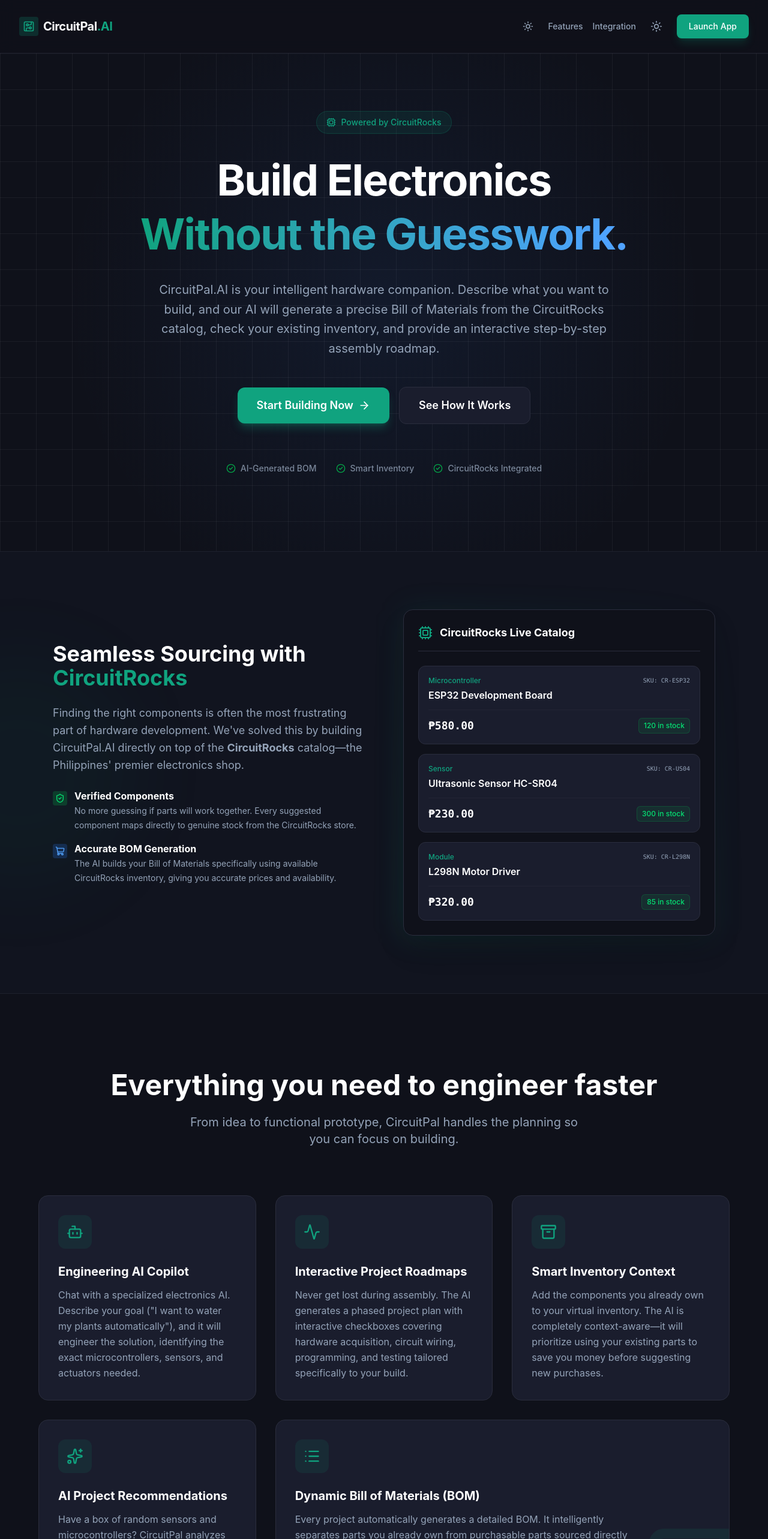
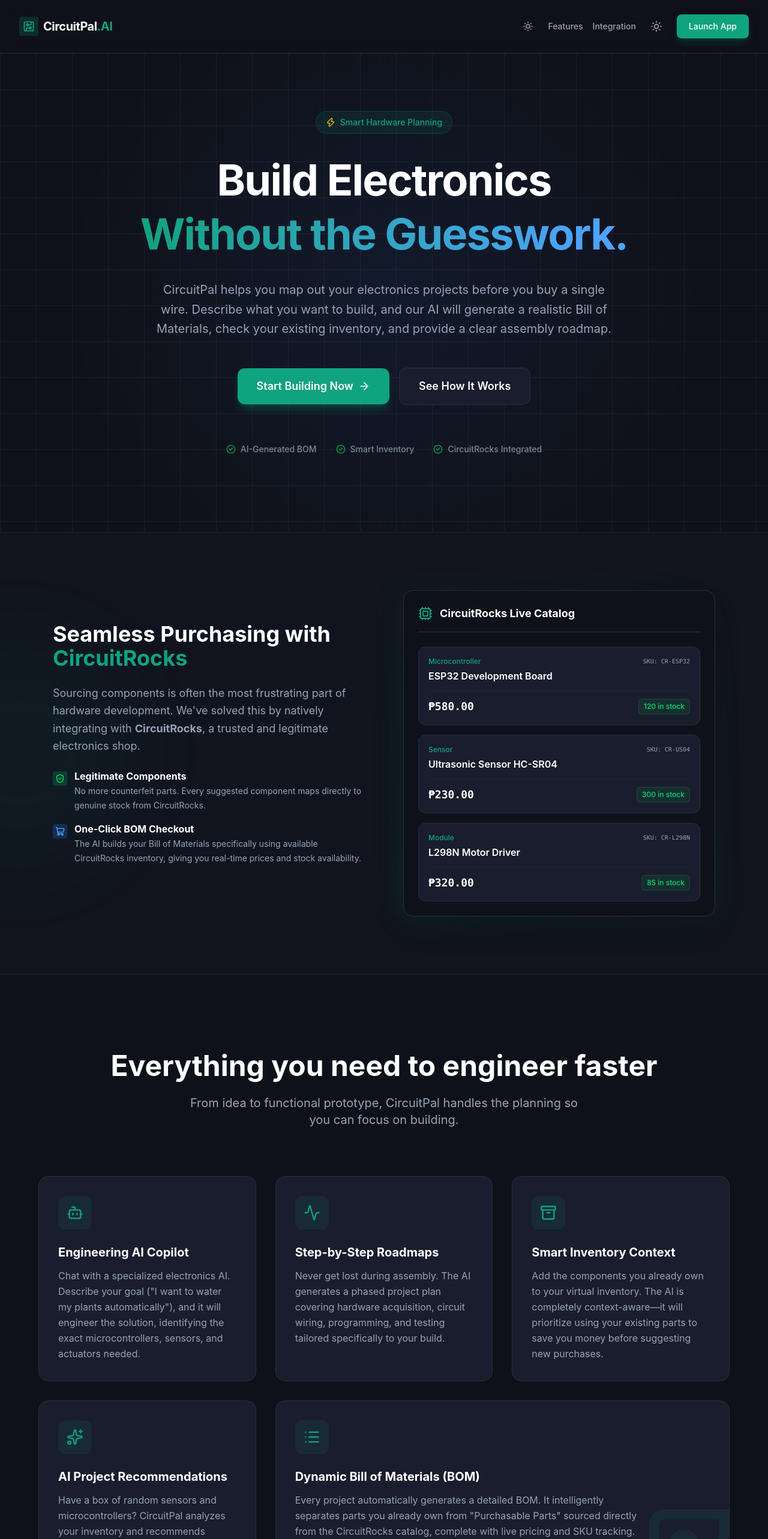
Before and after one commit to sillyCodeValley1/FEU-HACKATHON-2026, a React (Vite) app in the folder frontend/: page / in a window 1280 px wide. Shown: the top 2566 px of the page at 60% size. Built offline with nearby package versions, Linux system fonts and the light colour scheme.

Commit message:
adds project progress status

```diff
--- a/frontend/src/pages/Landing.tsx
+++ b/frontend/src/pages/Landing.tsx
@@ -105,8 +105,8 @@
 
           <div className="relative z-10 max-w-5xl mx-auto text-center">
             <div className="inline-flex items-center gap-2 px-4 py-2 rounded-full bg-primary/10 text-primary text-sm font-medium mb-8 border border-primary/20 shadow-sm shadow-primary/5">
-              <Cpu size={16} className="text-primary" />
-              <span>Powered by CircuitRocks</span>
+              <Zap size={16} className="text-yellow-400" />
+              <span>Smart Hardware Planning</span>
             </div>
 
             <h1 className="text-5xl md:text-7xl font-bold text-white mb-8 leading-tight tracking-tight">
@@ -115,7 +115,7 @@
             </h1>
 
             <p className="text-lg md:text-xl text-text-muted max-w-3xl mx-auto mb-12 leading-relaxed">
-              CircuitPal.AI is your intelligent hardware companion. Describe what you want to build, and our AI will generate a precise Bill of Materials from the CircuitRocks catalog, check your existing inventory, and provide an interactive step-by-step assembly roadmap.
+              CircuitPal helps you map out your electronics projects before you buy a single wire. Describe what you want to build, and our AI will generate a realistic Bill of Materials, check your existing inventory, and provide a clear assembly roadmap.
             </p>
 
             <div className="flex flex-col sm:flex-row items-center justify-center gap-4">
@@ -150,24 +150,24 @@
              <div className="grid grid-cols-1 lg:grid-cols-2 gap-16 items-center">
                <div className="reveal-on-scroll opacity-0 translate-y-8">
                  <h2 className="text-3xl md:text-4xl font-bold text-white mb-6">
-                   Seamless Sourcing with <span className="text-primary">CircuitRocks</span>
+                   Seamless Purchasing with <span className="text-primary">CircuitRocks</span>
                  </h2>
                  <p className="text-text-muted text-lg leading-relaxed mb-6">
-                   Finding the right components is often the most frustrating part of hardware development. We've solved this by building CircuitPal.AI directly on top of the <strong>CircuitRocks</strong> catalog—the Philippines' premier electronics shop.
+                   Sourcing components is often the most frustrating part of hardware development. We've solved this by natively integrating with <strong>CircuitRocks</strong>, a trusted and legitimate electronics shop.
                  </p>
                  <ul className="space-y-4 mb-8">
                    <li className="flex items-start gap-3">
                      <div className="mt-1 p-1 bg-green-500/20 rounded text-green-400"><ShieldCheck size={16} /></div>
                      <div>
-                       <strong className="text-white block">Verified Components</strong>
-                       <span className="text-text-muted text-sm">No more guessing if parts will work together. Every suggested component maps directly to genuine stock from the CircuitRocks store.</span>
+                       <strong className="text-white block">Legitimate Components</strong>
+                       <span className="text-text-muted text-sm">No more counterfeit parts. Every suggested component maps directly to genuine stock from CircuitRocks.</span>
                      </div>
                    </li>
                    <li className="flex items-start gap-3">
                      <div className="mt-1 p-1 bg-blue-500/20 rounded text-blue-400"><ShoppingCart size={16} /></div>
                      <div>
-                       <strong className="text-white block">Accurate BOM Generation</strong>
-                       <span className="text-text-muted text-sm">The AI builds your Bill of Materials specifically using available CircuitRocks inventory, giving you accurate prices and availability.</span>
+                       <strong className="text-white block">One-Click BOM Checkout</strong>
+                       <span className="text-text-muted text-sm">The AI builds your Bill of Materials specifically using available CircuitRocks inventory, giving you real-time prices and stock availability.</span>
                      </div>
                    </li>
                  </ul>
@@ -228,9 +228,9 @@
                 <div className="w-14 h-14 rounded-xl bg-primary/10 flex items-center justify-center text-primary mb-6 group-hover:bg-primary/20 group-hover:scale-110 transition-all">
                   <Activity size={28} />
                 </div>
-                <h3 className="text-xl font-bold text-white mb-3">Interactive Project Roadmaps</h3>
+                <h3 className="text-xl font-bold text-white mb-3">Step-by-Step Roadmaps</h3>
                 <p className="text-text-muted leading-relaxed">
-                  Never get lost during assembly. The AI generates a phased project plan with interactive checkboxes covering hardware acquisition, circuit wiring, programming, and testing tailored specifically to your build.
+                  Never get lost during assembly. The AI generates a phased project plan covering hardware acquisition, circuit wiring, programming, and testing tailored specifically to your build.
                 </p>
               </div>
 
@@ -264,7 +264,7 @@
                   </div>
                   <h3 className="text-xl font-bold text-white mb-3">Dynamic Bill of Materials (BOM)</h3>
                   <p className="text-text-muted leading-relaxed max-w-xl">
-                    Every project automatically generates a detailed BOM. It intelligently separates parts you already own from purchasable parts sourced directly from the CircuitRocks catalog, alongside helpful links for any external components.
+                    Every project automatically generates a detailed BOM. It intelligently separates parts you already own from "Purchasable Parts" sourced directly from the CircuitRocks catalog, complete with live pricing and SKU tracking.
                   </p>
                 </div>
               </div>
@@ -293,13 +293,7 @@
 
       {/* Footer */}
       <footer className="py-8 border-t border-border-dark text-center text-sm text-text-muted">
-        <p className="mb-2">© 2026 CircuitPal.AI. Built for hardware enthusiasts.</p>
-        <p className="flex items-center justify-center gap-2">
-          <span>Powered by</span>
-          <a href="https://circuit.rocks/" target="_blank" rel="noreferrer" className="text-primary hover:text-primary-light transition-colors font-medium">
-            CircuitRocks
-          </a>
-        </p>
+        <p>© 2026 CircuitPal.AI. Built for hardware enthusiasts.</p>
       </footer>
     </div>
   );
--- a/frontend/src/pages/MainApp.tsx
+++ b/frontend/src/pages/MainApp.tsx
@@ -1252,6 +1252,9 @@
                   <div className="grid grid-cols-1 md:grid-cols-2 lg:grid-cols-3 gap-5">
                     {projects.map(p => {
                       const purchasablePartsCount = p.bom.filter(item => !findInInventory(item.name)).length + p.missing_components.length;
+                      const completedCount = completedSteps[p.id]?.size || 0;
+                      const totalSteps = p.plan.length;
+                      const progressPercentage = totalSteps > 0 ? Math.round((completedCount / totalSteps) * 100) : 0;
 
                       return (
                       <div
@@ -1259,22 +1262,43 @@
                         onClick={() => { setActiveProjectId(p.id); setProjectTab('chat'); }}
                         className="bg-bg-panel border border-border-dark rounded-xl p-5 cursor-pointer hover:border-primary/50 hover:shadow-lg hover:shadow-primary/5 transition-all group flex flex-col h-48"
                       >
-                        <div className="flex justify-between items-start mb-3">
-                          <div className="w-10 h-10 rounded-lg bg-bg-dark flex items-center justify-center text-primary border border-border-dark group-hover:bg-primary/10 transition-colors">
+                        <div className="flex items-center mb-3 gap-3">
+                          <div className="w-10 h-10 rounded-lg bg-bg-dark flex items-center justify-center text-primary border border-border-dark group-hover:bg-primary/10 transition-colors shrink-0">
                             <Cpu size={20} />
                           </div>
+
+                          {totalSteps > 0 && (
+                            <div className="flex items-center flex-1 gap-3 px-2">
+                              <div className="h-1.5 flex-1 bg-bg-dark rounded-full overflow-hidden">
+                                <div
+                                  className={cn(
+                                    "h-full transition-all duration-500",
+                                    progressPercentage === 100 ? "bg-green-500" : "bg-primary"
+                                  )}
+                                  style={{ width: `${progressPercentage}%` }}
+                                />
+                              </div>
+                              <span className={cn("text-xs font-bold", progressPercentage === 100 ? "text-green-400" : "text-primary")}>
+                                {progressPercentage}%
+                              </span>
+                            </div>
+                          )}
+
                           <button
                             onClick={(e) => handleDeleteProject(p.id, e)}
-                            className="text-text-muted hover:text-red-400 p-1.5 rounded-md hover:bg-bg-dark transition-colors opacity-0 group-hover:opacity-100"
+                            className={cn(
+                              "text-text-muted hover:text-red-400 p-1.5 rounded-md hover:bg-bg-dark transition-colors opacity-0 group-hover:opacity-100 shrink-0",
+                              totalSteps === 0 && "ml-auto"
+                            )}
                           >
                             <Trash2 size={16} />
                           </button>
                         </div>
                         <h3 className="font-bold text-lg text-white mb-1 line-clamp-1">{p.name}</h3>
                         <p className="text-sm text-text-muted line-clamp-2 mb-4 flex-1">{p.description}</p>
-                        <div className="flex items-center gap-3 text-xs font-medium text-text-muted pt-4 border-t border-border-dark/50">
+                        <div className="flex items-center justify-between text-xs font-medium text-text-muted pt-4 border-t border-border-dark/50 mt-auto">
                           <div className="flex items-center gap-1.5"><ShoppingCart size={14}/> {purchasablePartsCount} Purchasable Parts</div>
-                          <div className="flex items-center gap-1.5"><Activity size={14}/> {p.plan.length} Steps</div>
+                          <div className="flex items-center gap-1.5"><Activity size={14}/> {completedCount}/{totalSteps} Steps</div>
                         </div>
                       </div>
                     )})}
```
